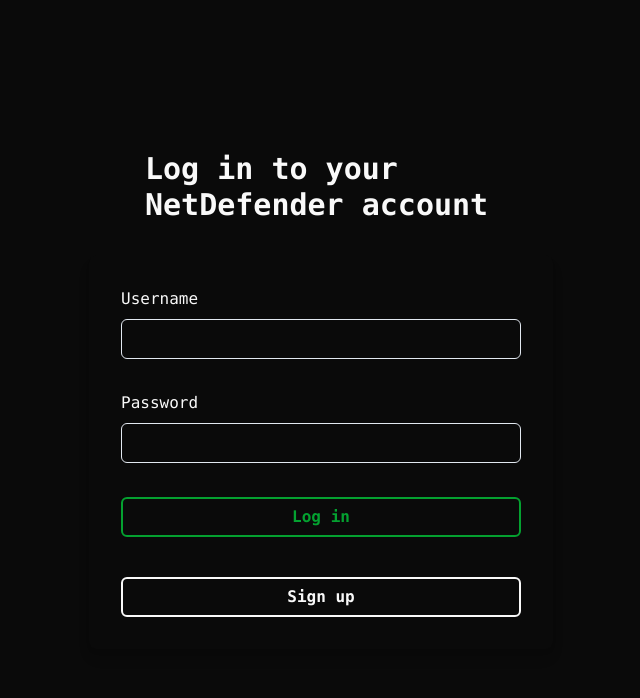
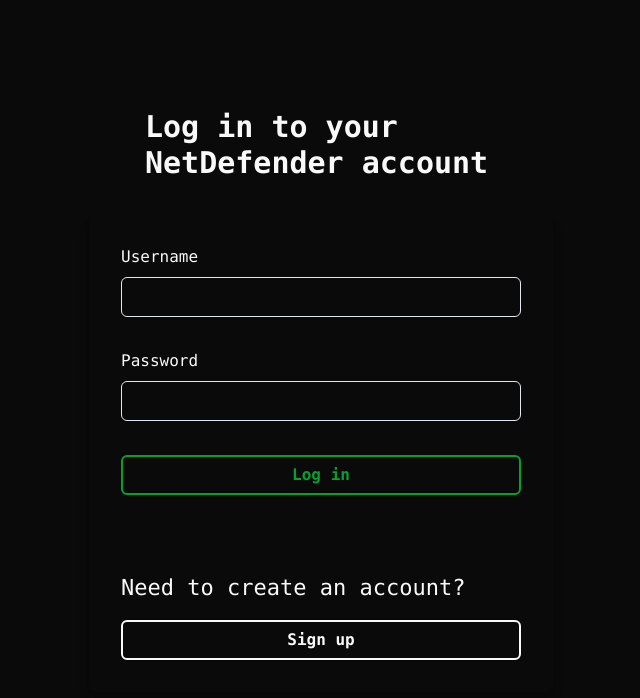
Before and after one commit to kabizzle/NetDefender, a React (Vite) app: page / in a window 1280 px wide. Shown: the top 698 px of the page, without its empty margins (319-959 px from the left). Built offline with nearby package versions, Linux system fonts and the light colour scheme.

Commit message:
Updated UI on Login and Signup pages

```diff
--- a/src/components/Login.tsx
+++ b/src/components/Login.tsx
@@ -9,6 +9,7 @@
   Button,
   Heading,
   useToast,
+  Text,
 } from '@chakra-ui/react'
 
 import login, { IUserAuthData } from '../services/loginService'
@@ -92,7 +93,6 @@
               <Input type='password' onChange={handlePasswordChange}
                 placeholder={password}/>
             </FormControl>
-            <Stack spacing={10}>
             <Button
               onClick={handleLogin}
               m="2px 0 0 0"
@@ -104,6 +104,8 @@
               >
               Log in
             </Button>
+            <Stack spacing={4}>
+              <Text fontSize="22" marginTop="2em">Need to create an account?</Text>
               <Button
                   onClick={handleSignup}
                   bg="game.black"
@@ -114,7 +116,6 @@
               >
               Sign up
               </Button>
-
             </Stack>
           </Stack>
         </Box>
--- a/src/components/Signup.tsx
+++ b/src/components/Signup.tsx
@@ -9,6 +9,7 @@
   Stack,
   Button,
   Heading,
+  Text,
   useToast,
 } from '@chakra-ui/react'
 
@@ -18,7 +19,7 @@
     setUserAuthData: Dispatch<SetStateAction<IUserAuthData>>;
     setShowLogin: Dispatch<SetStateAction<boolean>>;
 }
- // @ts-ignore
+
 const Signup = ( {setUserAuthData, setShowLogin}: ISignupProps) => {
     const [username, setUsername] = useState('');
     const [password, setPassword] = useState('');
@@ -133,7 +134,6 @@
                 placeholder={password}/>
             </FormControl>
 
-            <Stack spacing={10}>
             <Button
               onClick={handleSignup}
               m="2px 0 0 0"
@@ -145,6 +145,9 @@
               >
               Sign up
             </Button>
+
+            <Stack spacing={4}>
+              <Text fontSize="22" marginTop="1em">Already have an account?</Text>
               <Button
                   onClick={handleLogin}
                   bg="game.black"
@@ -155,7 +158,6 @@
               >
               Log in
               </Button>
-
             </Stack>
           </Stack>
         </Box>
```
Lines whose indentation alone changed are shown as unchanged.
